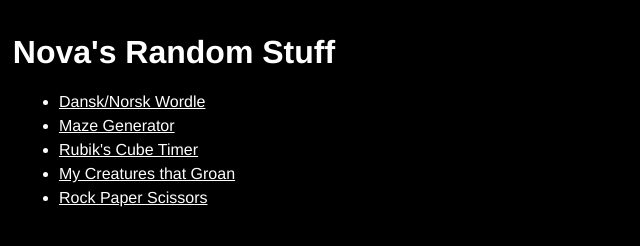
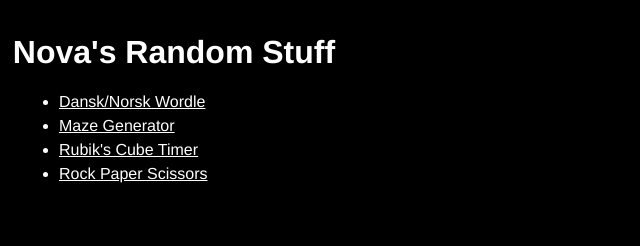
Before and after one commit to Green-Coati/green-coati.github.io, a plain HTML site: page index.html in a window 1280 px wide. Shown: the whole page, without its empty margins (0-640 px from the left). Drawn offline with Linux system fonts and the light colour scheme.

Commit message:
Update index.html

```diff
--- a/index.html
+++ b/index.html
@@ -12,7 +12,7 @@
                 <li><a href="wordledk-noserver">Dansk/Norsk Wordle</a></li>
                 <li><a href="maze-generator">Maze Generator</a></li>
                 <li><a href="rubiks-timer">Rubik's Cube Timer</a></li>
-                <li><a href="monter">My Creatures that Groan</a></li>
+                <!-- <li><a href="monter">My Creatures that Groan</a></li> -->
                 <li><a href="rock-paper-scissors">Rock Paper Scissors</a></li>
             </ul>
         </div>
```
